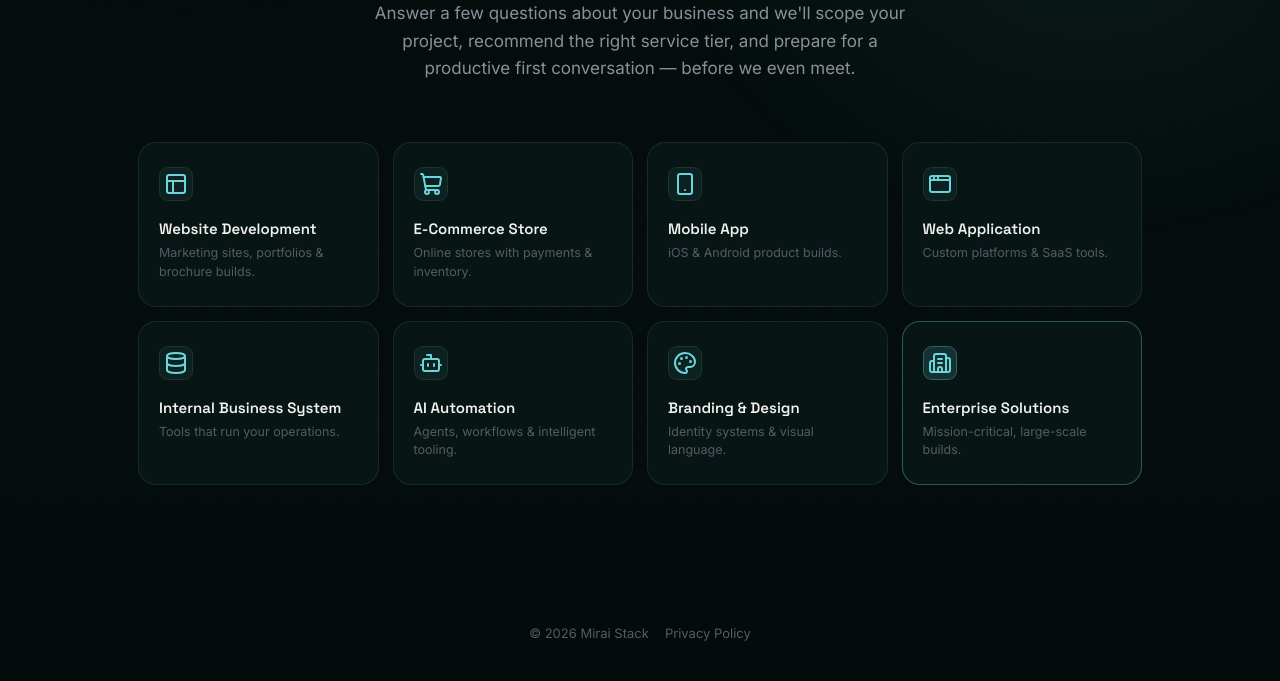
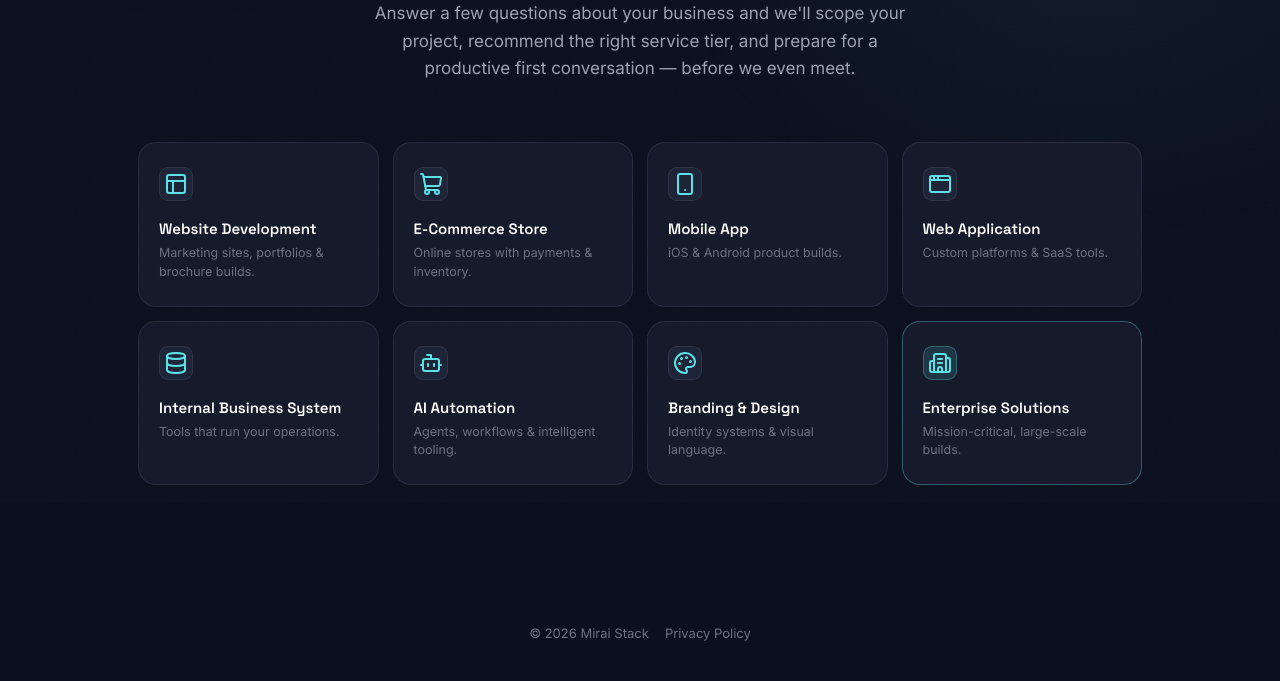
Before and after one commit to Bear-RSA/ClientQuestionnaire, a website: page index.html in a window 1280 px wide. Shown: the part 298-979 px from the top of the page. Drawn offline with nearby package versions, Linux system fonts and the light colour scheme.

Commit message:
feat: add base styles and layout definitions for client questionnaire application

```diff
--- a/css/styles.css
+++ b/css/styles.css
@@ -1,18 +1,18 @@
 @import url('https://fonts.googleapis.com/css2?family=Space+Grotesk:wght@400;500;600;700&family=Inter:wght@400;500;600&family=IBM+Plex+Mono:wght@400;500&display=swap');
 
 :root{
-  --bg:#030c0b;
-  --surface:#071615;
-  --surface-hi:#0c2220;
+  --bg:#0b101e;
+  --surface:#151b2b;
+  --surface-hi:#1e2538;
   --line:rgba(255,255,255,0.08);
   --line-hi:rgba(255,255,255,0.16);
-  --text:#F2F1ED;
-  --text-dim:#8B8F9B;
-  --text-faint:#565A66;
-  --gold:#6cd4dc;
-  --gold-soft:rgba(108,212,220,0.14);
-  --iris:#57a4a5;
-  --iris-soft:rgba(87,164,165,0.14);
+  --text:#FFFFFF;
+  --text-dim:#9ca3af;
+  --text-faint:#6b7280;
+  --gold:#5ce1e6;
+  --gold-soft:rgba(92, 225, 230, 0.14);
+  --iris:#3b82f6;
+  --iris-soft:rgba(59, 130, 246, 0.14);
   --radius:18px;
   --radius-sm:12px;
 }
```
